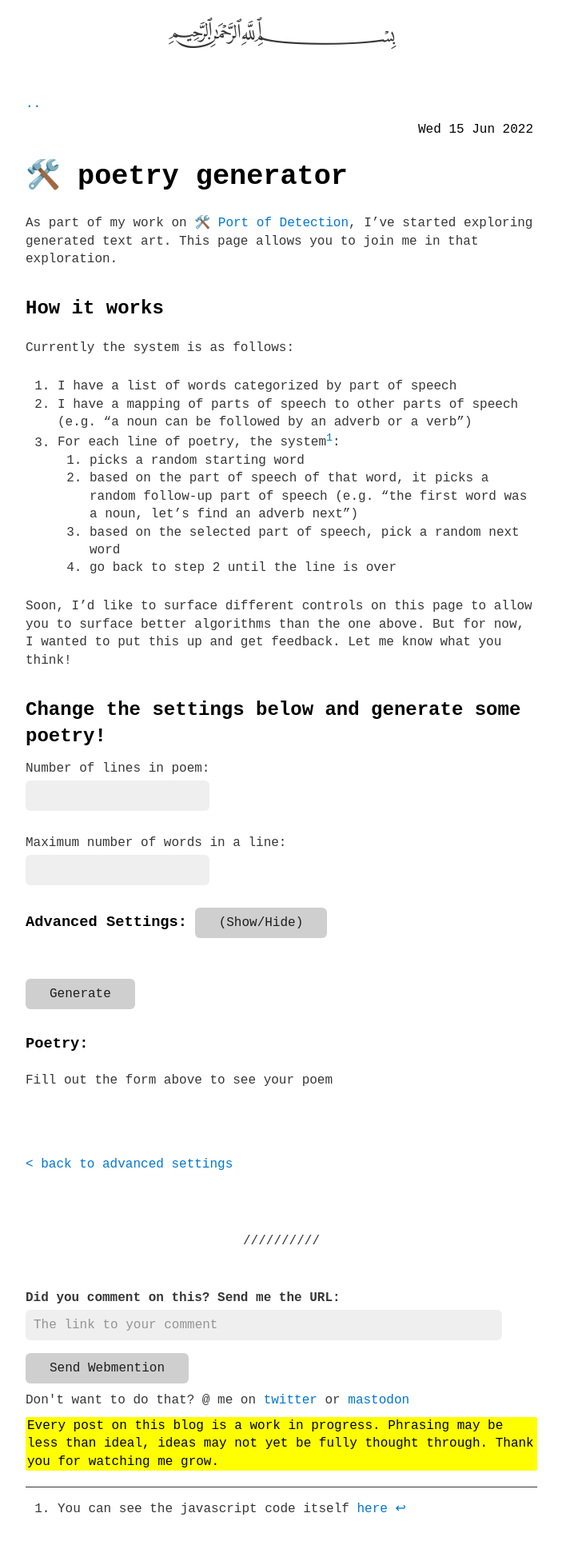
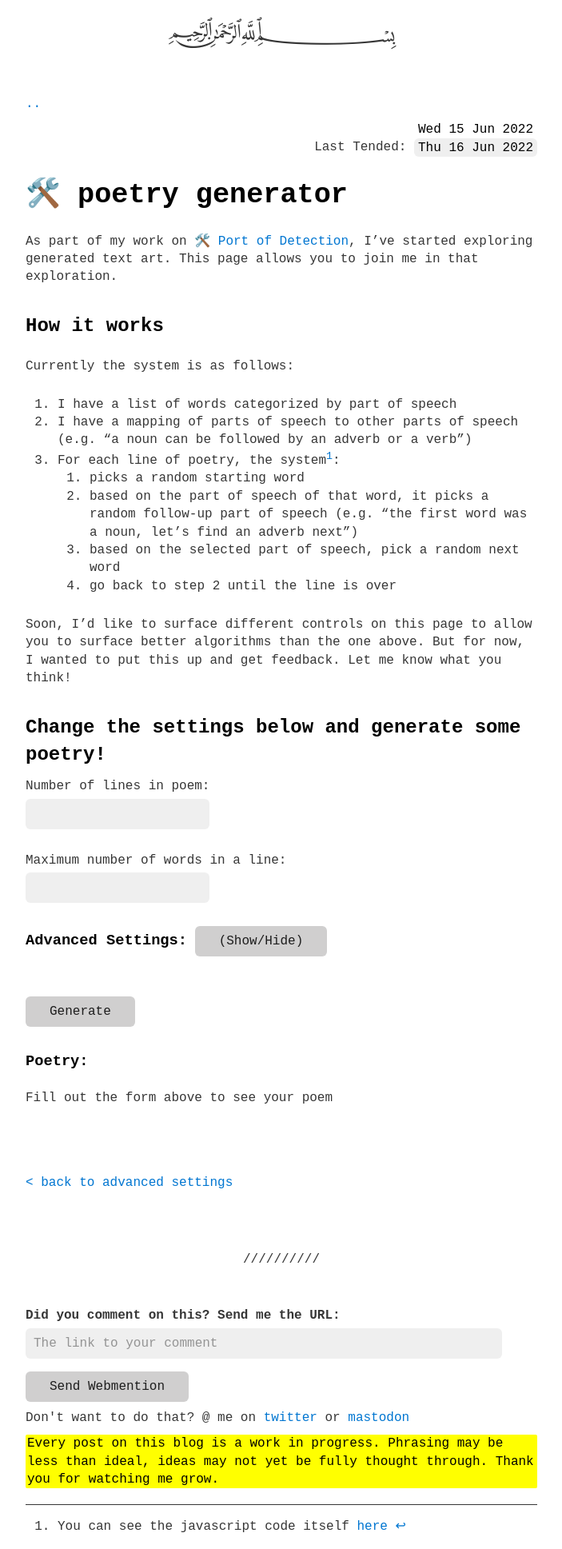
Before and after one commit to person-al/person-al.github.io, a Jekyll site: the page built from _posts/2022-06-15-🛠️-poetry-generator.md, in a window 1280 px wide. Shown: the whole page at 80% size, without its empty margins (288-991 px from the left). Built offline with Jekyll 4.4.1, drawn with Linux system fonts in a browser that asks for light colours; before the commit the page ends 1914 px from its top, so only the background shows below that.

```diff
--- a/_posts/2022-06-15-🛠️-poetry-generator.md
+++ b/_posts/2022-06-15-🛠️-poetry-generator.md
@@ -1,6 +1,7 @@
 ---
 category: "\U0001F6E0️"
 date: 2022-06-15
+last_modified_at: 2022-06-16
 layout: post
 tags:
 - PortOfDetection
```
